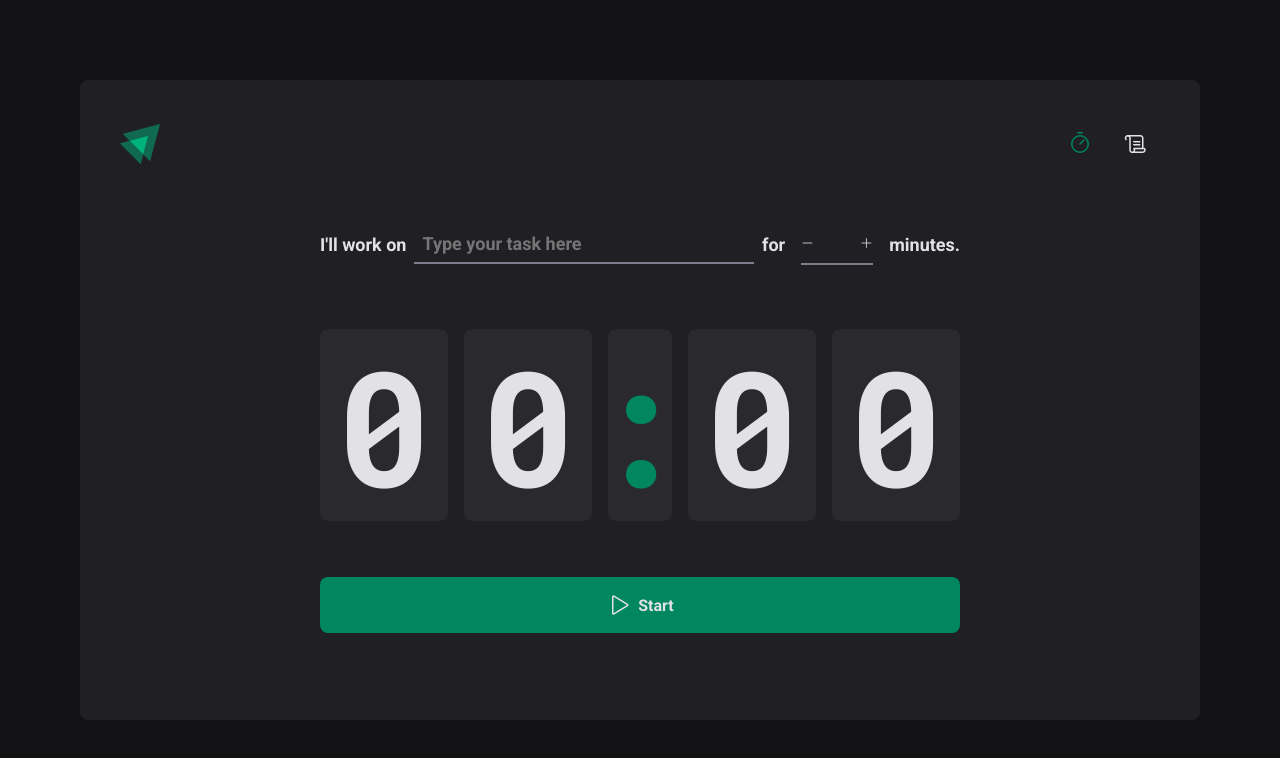
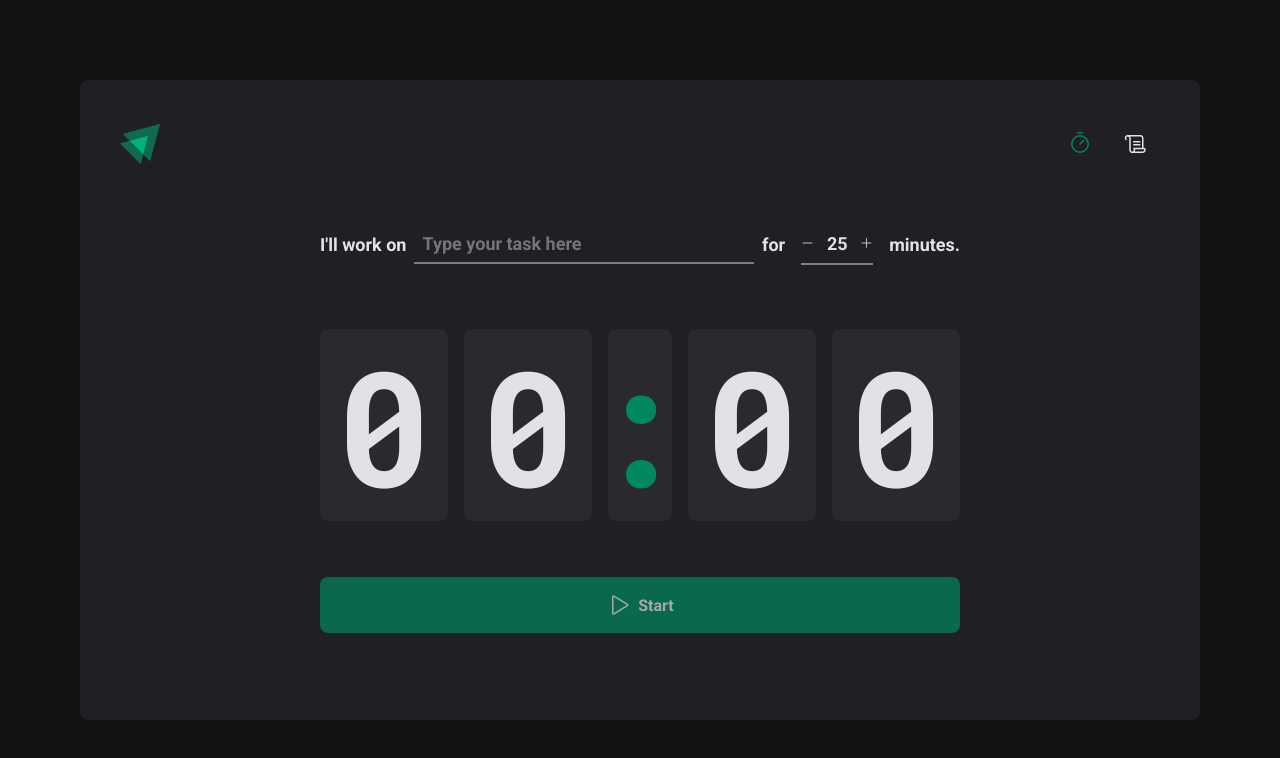
Before and after one commit to lesada/pomodoro-clock, a React (Vite) app: page / in a window 1280 px wide. Shown: the top 758 px of the page. Built offline with nearby package versions, Linux system fonts and the light colour scheme.

Commit message:
feat: values

```diff
--- a/src/pages/Home/index.tsx
+++ b/src/pages/Home/index.tsx
@@ -14,11 +14,16 @@ import {
 } from "./styles";
 
 function Home() {
-  const { register, handleSubmit } = useForm();
+  const { register, handleSubmit, watch } = useForm();
 
   const onSubmit = (data: any) => {
     console.log(data);
   };
+
+  const task = watch("task");
+  const minutesAmount = watch("minutesAmount");
+
+  const hasValues = task && minutesAmount;
 
   return (
     <Container>
@@ -30,6 +35,7 @@ function Home() {
             id="task"
             placeholder="Type your task here"
             {...register("task")}
+            required
           />
 
           <label htmlFor="minutesAmount">for</label>
@@ -43,6 +49,8 @@ function Home() {
               type="number"
               step={5}
               max={60}
+              defaultValue={25}
+              required
             />
             <Plus size={24} />
           </NumberInputContainer>
@@ -56,7 +64,7 @@ function Home() {
           <span>0</span>
           <span>0</span>
         </Countdown>
-        <Button type="submit">
+        <Button type="submit" disabled={!hasValues}>
           <Play size={24} /> Start
         </Button>
       </Form>
```
